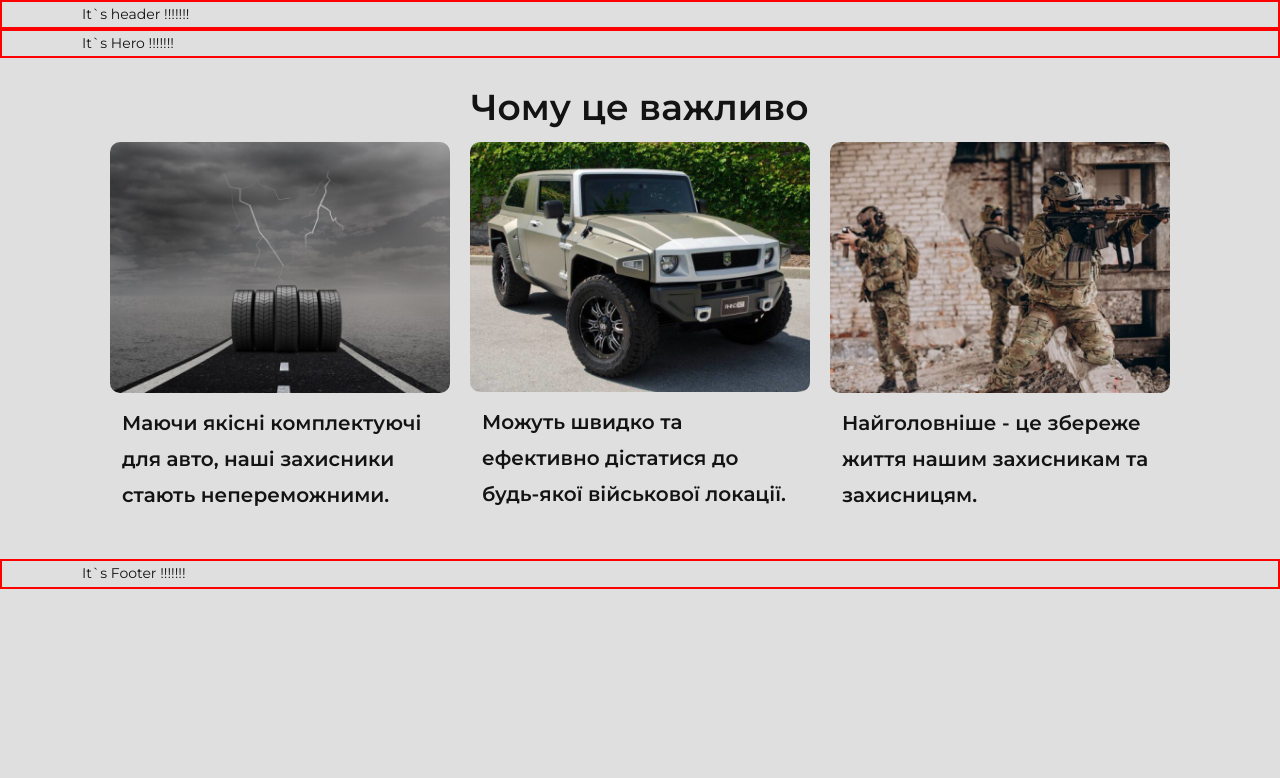
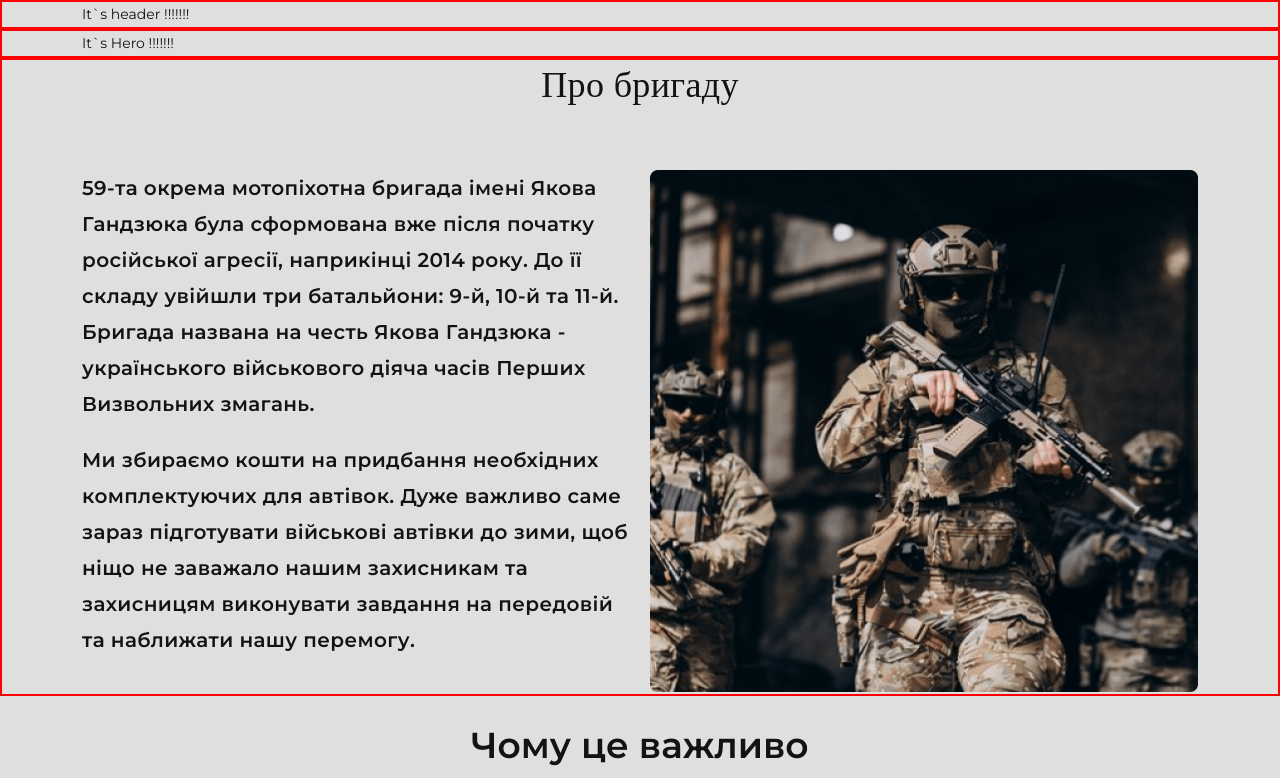
Before and after one commit to baza-trainee/winter-vechicles-landing-page, a React (Vite) app: page / in a window 1280 px wide. Shown: the top 778 px of the page. Built offline with nearby package versions, Linux system fonts and the light colour scheme; a web font is replaced by a local one.

Commit message:
fix: change About-brigade scss

```diff
--- a/src/components/About-brigade/AboutBrigade.module.scss
+++ b/src/components/About-brigade/AboutBrigade.module.scss
@@ -1,25 +1,4 @@
 @import '../../styles/vars';
-
-.container {
-    min-width: 320px;
-    max-width: 1279px;
-    display: flex;
-    flex-direction: column;
-    gap: 24px;
-
-
-    @media (min-width: 320px) {
-        // padding: 40px 16px 24px 16px;
-    }
-
-    @media (min-width: $tablet) {
-        // padding: 80px 40px 32px 40px;
-    }
-
-    @media (min-width: $desktop) {
-        gap: 60px;
-    }
-}
 
 .sectionTitle {
     font-family: Dela Gothic One;
@@ -30,14 +9,17 @@
     letter-spacing: 0.35px;
     color: $primary-black-color;
     text-align: center;
+    margin-bottom: 24px;
 
     @media (min-width: $tablet) {
         font-size: 24px;
         line-height: 50px;
+        margin-bottom: 32px;
     }
 
     @media (min-width: $desktop) {
         font-size: 36px;
+        margin-bottom: 60px;
     }
 }
 
@@ -61,6 +43,7 @@
     @media (min-width: $desktop) {
         gap: 20px;
         font-size: 20px;
+        width: 551px;
     }
 }
 
@@ -70,13 +53,13 @@
     gap: 24px;
 
         @media (min-width: $desktop) {
-        display: flex;
         flex-direction: row;
         gap: 19px;
         }
 }
 
 .img {
+    display: block;
     width: 287px;
     height: 193px;
     margin: 0 auto;
@@ -90,6 +73,5 @@
     @media (min-width: $desktop) {
     width: 550px;
     height: 524px;
-    margin: unset;
     }
 }
--- a/src/components/App/App.jsx
+++ b/src/components/App/App.jsx
@@ -18,6 +18,9 @@ function App() {
         <Container>
           <Hero />
         </Container>
+        <Container>
+          <AboutBrigade />
+        </Container>
         <WhyIsItImportantBlock />
       </main>
       <footer>
```
